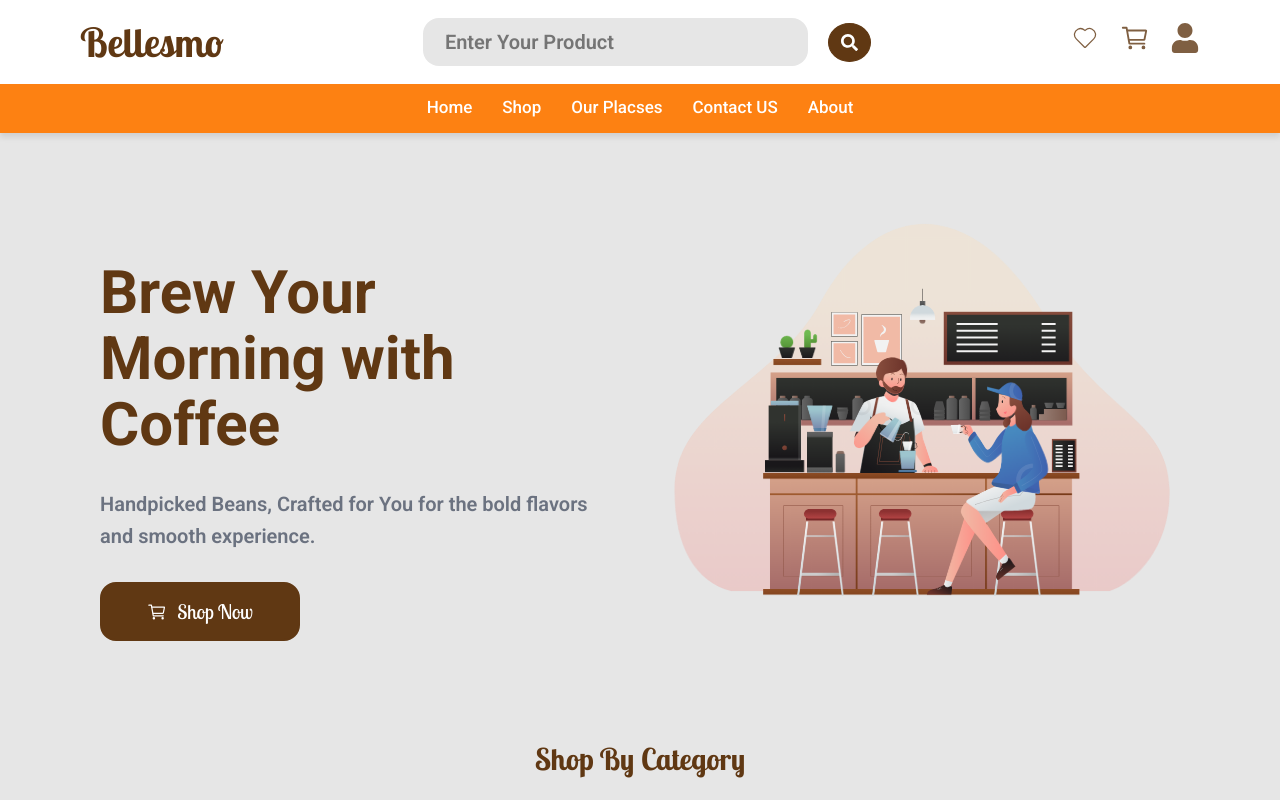
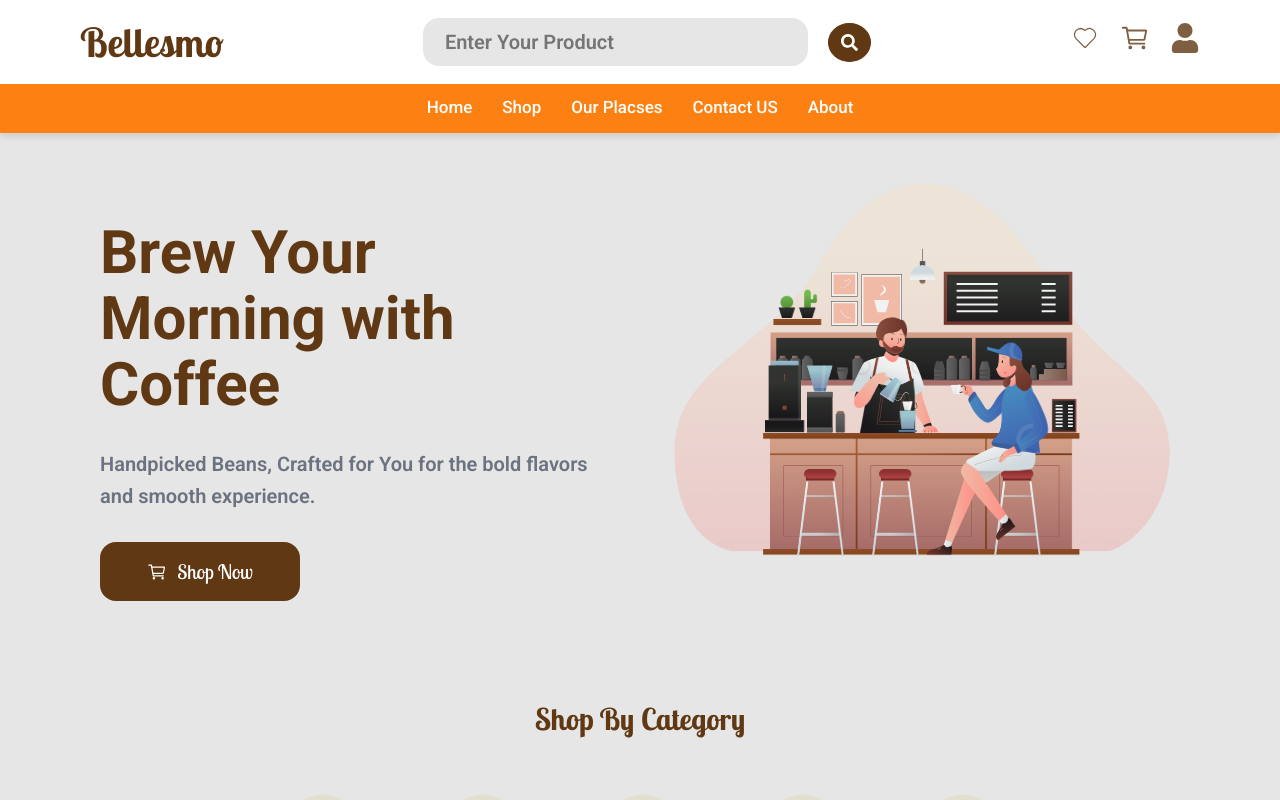
Before and after one commit to Moadel17/Coffee-Brand, a React (Vite) app: page /#/ in a window 1280 px wide. Shown: the top 800 px of the page. Built offline with nearby package versions, Linux system fonts and the light colour scheme.

Commit message:
Initial commit

```diff
--- a/src/Components/Home/home.css
+++ b/src/Components/Home/home.css
@@ -1,11 +1,11 @@
 .home {
+  margin-top: 120px;
   width: 100%;
   display: flex;
   align-items: start;
   justify-content: space-between;
   gap: 50px;
   padding: 0 100px;
-  padding-top: 160px;
 }
 
 /* HOME LEFT */
```
